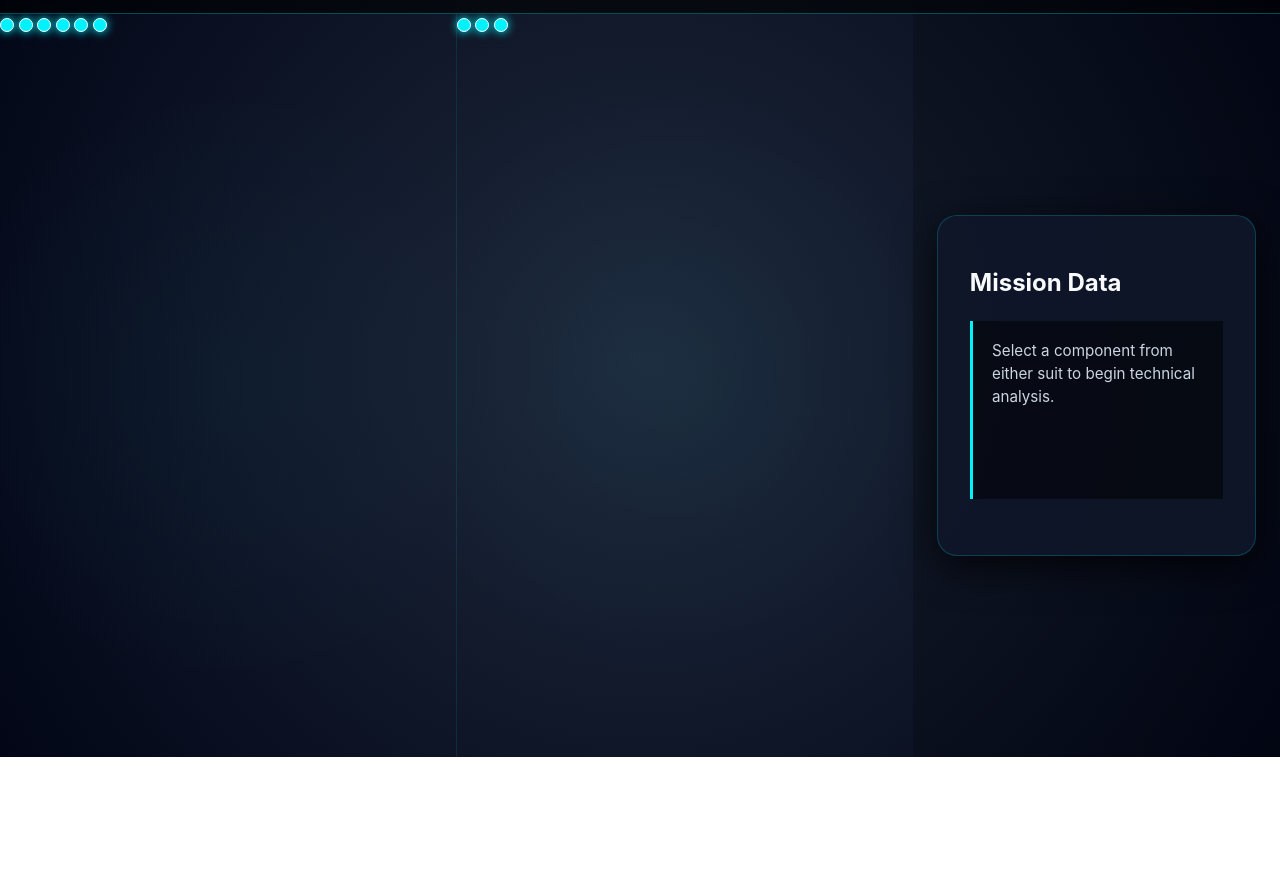
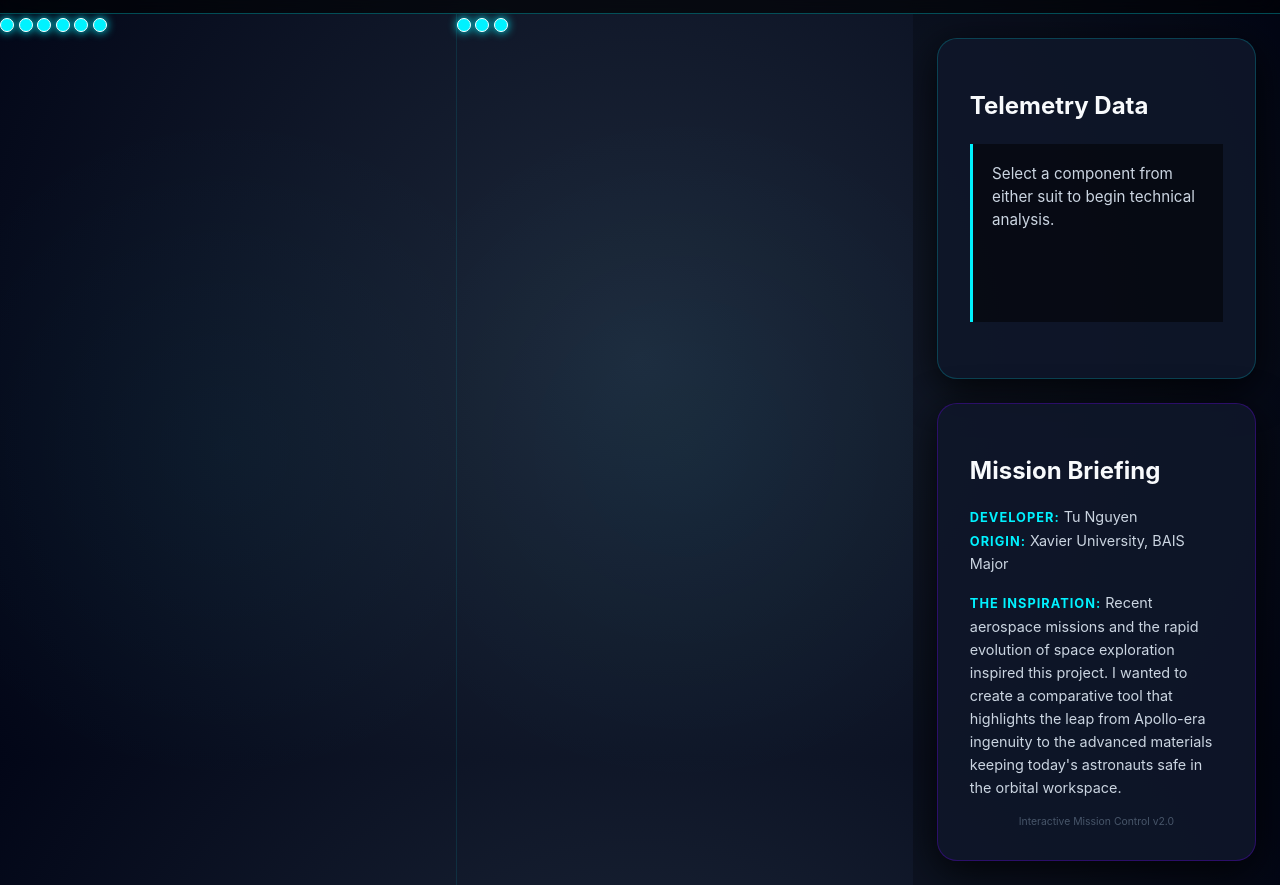
Before and after one commit to NguyenTu-16/github-extension, a plain HTML site: page index.html in a window 1280 px wide. Shown: the part 43-928 px from the top of the page. Before the commit the page ends 800 px from the top, so only its background shows below. Drawn offline with Linux system fonts and the light colour scheme; some packages are replaced by stand-ins of ours; a script that the page names is missing.

Commit message:
Add files via upload

```diff
--- a/index.html
+++ b/index.html
@@ -66,10 +66,24 @@
         </section>
 
         <section class="info-section">
-            <div class="content-card">
-                <h2 id="part-title">Mission Data</h2>
-                <div id="fact-display" class="fact-box">
-                    Select a component from either suit to begin technical analysis.
+            <div class="scroll-container">
+                <div class="content-card">
+                    <h2 id="part-title">Telemetry Data</h2>
+                    <div id="fact-display" class="fact-box">
+                        Select a component from either suit to begin technical analysis.
+                    </div>
+                </div>
+
+                <div class="content-card bio-card">
+                    <h2>Mission Briefing</h2>
+                    <p class="bio-text">
+                        <strong>Developer:</strong> Tu Nguyen<br>
+                        <strong>Origin:</strong> Xavier University, BAIS Major
+                    </p>
+                    <p class="bio-text">
+                        <strong>The Inspiration:</strong> Recent aerospace missions and the rapid evolution of space exploration inspired this project. I wanted to create a comparative tool that highlights the leap from Apollo-era ingenuity to the advanced materials keeping today's astronauts safe in the orbital workspace.
+                    </p>
+                    <div class="hint-text">Interactive Mission Control v2.0</div>
                 </div>
             </div>
         </section>
--- a/style.css
+++ b/style.css
@@ -55,7 +55,7 @@ header {
 }
 
 .viewer-section {
-    flex: 1; /* Both models get equal width */
+    flex: 1;
     position: relative;
     background: radial-gradient(circle at center, rgba(0, 242, 255, 0.03) 0%, transparent 70%);
 }
@@ -67,11 +67,17 @@ model-viewer {
 }
 
 .info-section {
-    flex: 0.7; /* Narrower info panel to save space */
+    flex: 0.7;
     padding: 1.5rem;
+    background: rgba(0, 0, 0, 0.2);
+    overflow-y: auto;
+}
+
+.scroll-container {
     display: flex;
-    align-items: center;
-    background: rgba(0, 0, 0, 0.2);
+    flex-direction: column;
+    gap: 1.5rem;
+    width: 100%;
 }
 
 .content-card {
@@ -80,7 +86,10 @@ model-viewer {
     padding: 2rem;
     border-radius: 20px;
     box-shadow: 0 10px 40px rgba(0, 0, 0, 0.8);
-    width: 100%;
+}
+
+.bio-card {
+    border-color: rgba(112, 0, 255, 0.3);
 }
 
 .fact-box {
@@ -92,6 +101,21 @@ model-viewer {
     font-size: 0.95rem;
     line-height: 1.5;
     color: #cbd5e1;
+    transition: border-color 0.3s;
+}
+
+.bio-text {
+    font-size: 0.9rem;
+    line-height: 1.6;
+    color: #cbd5e1;
+    margin-bottom: 1rem;
+}
+
+.bio-text strong {
+    color: var(--primary);
+    text-transform: uppercase;
+    font-size: 0.8rem;
+    letter-spacing: 1px;
 }
 
 .hint-text {
@@ -130,3 +154,12 @@ model-viewer {
 .Hotspot:hover .annotation {
     opacity: 1;
 }
+
+/* Custom Scrollbar */
+.info-section::-webkit-scrollbar {
+    width: 5px;
+}
+.info-section::-webkit-scrollbar-thumb {
+    background: var(--accent);
+    border-radius: 10px;
+}
```
